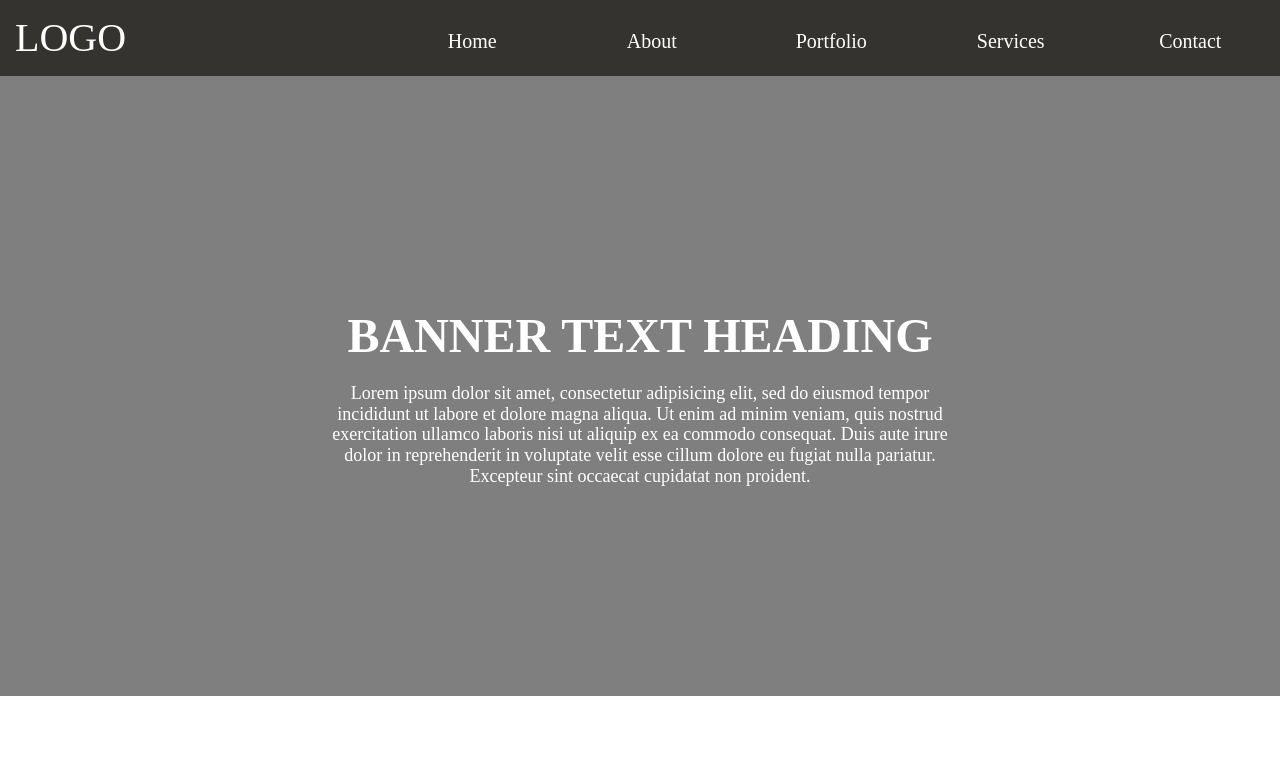
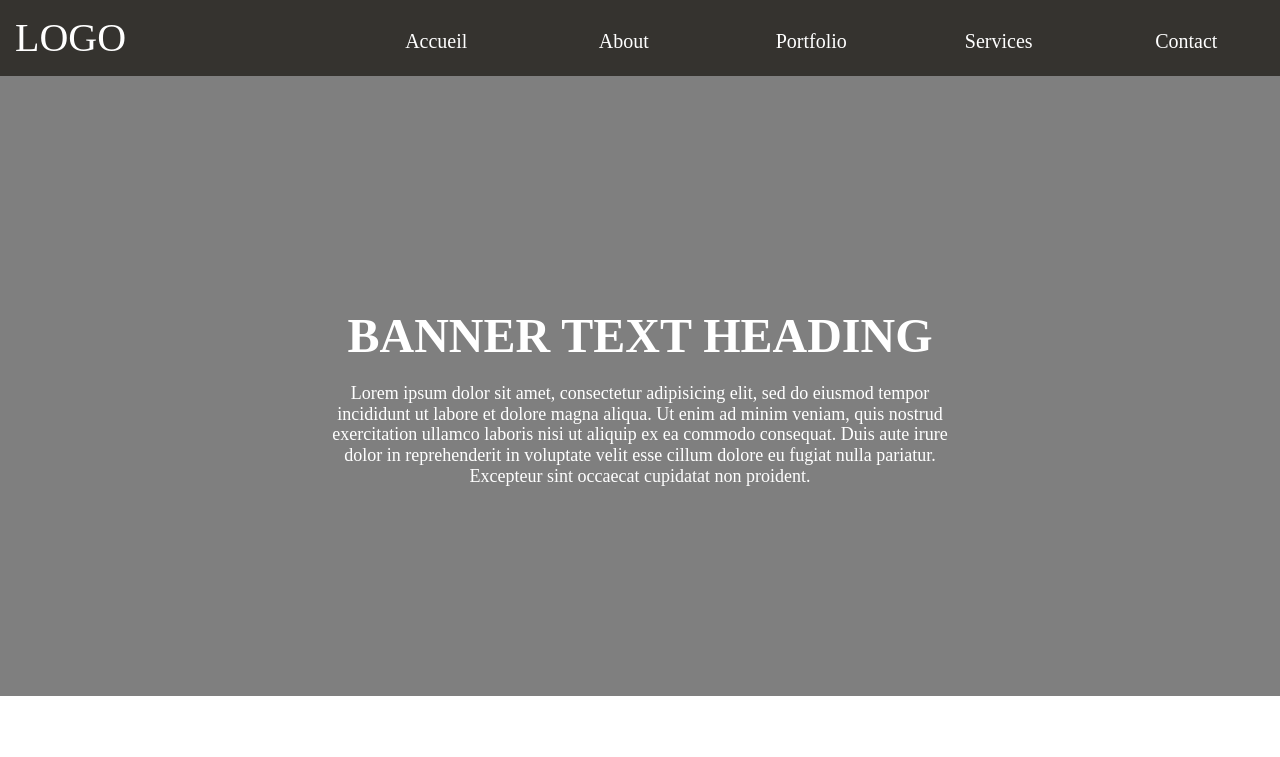
Before and after one commit to YoussefHr/tutotraining, a plain HTML site: page index.html in a window 1280 px wide. Shown: the top 757 px of the page. Drawn offline with Linux system fonts and the light colour scheme.

Commit message:
testbranch

```diff
--- a/css/main.css
+++ b/css/main.css
@@ -1,4 +1,7 @@
 /*global */
+*{
+	padding: 0;
+}
 
 /*top bar*/
 .topbar{
--- a/index.html
+++ b/index.html
@@ -12,7 +12,7 @@
 		<div class="logo">LOGO</div>
 		<div class="menu">
 			<ul>
-				<li><a href="#">Home</a></li>
+				<li><a href="#">Accueil</a></li>
 				<li><a href="#">About</a></li>
 				<li><a href="#">Portfolio</a></li>
 				<li><a href="#">Services</a></li>
```
